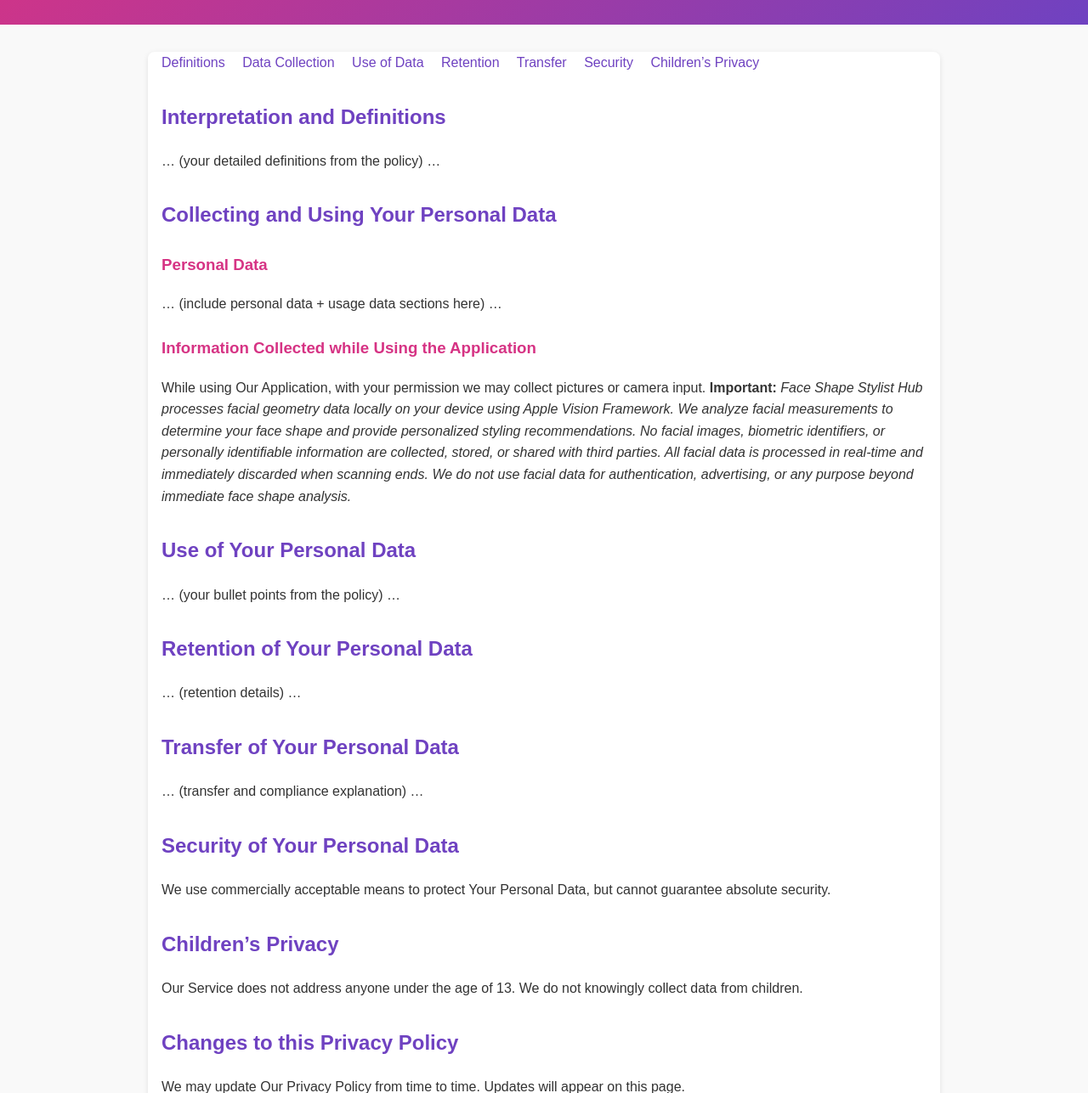
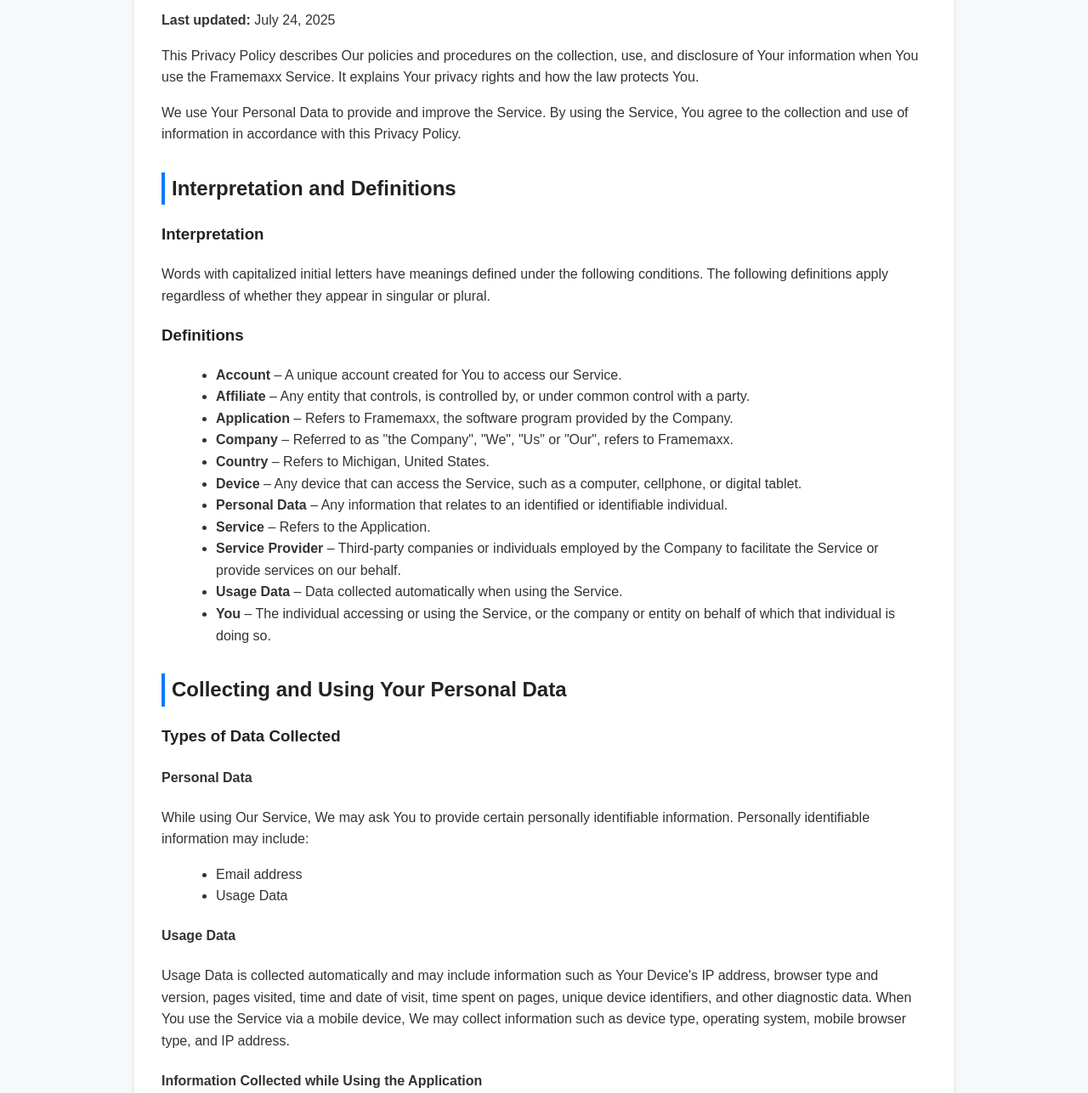
Before and after one commit to rainbn1/Framemaxx-Privacy-Policy, a plain HTML site: page index.html in a window 1280 px wide. Shown: the part 125-1412 px from the top of the page at 85% size. Drawn offline with Linux system fonts and the light colour scheme.

Commit message:
Update index.html

```diff
--- a/index.html
+++ b/index.html
@@ -2,130 +2,140 @@
 <html lang="en">
 <head>
   <meta charset="UTF-8" />
-  <meta name="viewport" content="width=device-width, initial-scale=1.0" />
+  <meta name="viewport" content="width=device-width, initial-scale=1.0"/>
   <title>Framemaxx Privacy Policy</title>
   <style>
     body {
-      font-family: Arial, sans-serif;
+      font-family: Arial, Helvetica, sans-serif;
       line-height: 1.6;
+      color: #333;
       margin: 0;
       padding: 0;
-      background: #f9f9f9;
-      color: #333;
+      background: #f8f9fa;
     }
-    header {
-      background: linear-gradient(135deg, #d63384, #6f42c1);
-      color: white;
-      padding: 2rem 1rem;
-      text-align: center;
+    .container {
+      max-width: 900px;
+      margin: auto;
+      padding: 2rem;
+      background: #fff;
+      box-shadow: 0 2px 8px rgba(0,0,0,0.1);
     }
-    header h1 {
-      margin: 0;
-      font-size: 2.2rem;
+    h1, h2, h3 {
+      color: #222;
     }
-    header p {
-      margin: 0.5rem 0 0;
-    }
-    main {
-      max-width: 900px;
-      margin: 2rem auto;
-      padding: 0 1rem;
-      background: white;
-      border-radius: 8px;
-      box-shadow: 0 2px 6px rgba(0,0,0,0.1);
+    h1 {
+      border-bottom: 2px solid #007BFF;
+      padding-bottom: 0.5rem;
     }
     h2 {
       margin-top: 2rem;
-      color: #6f42c1;
+      border-left: 4px solid #007BFF;
+      padding-left: 0.5rem;
     }
-    h3 {
-      margin-top: 1.5rem;
-      color: #d63384;
-    }
-    p, li {
-      margin-bottom: 1rem;
+    ul {
+      margin: 0.5rem 0 1rem 1.5rem;
     }
     footer {
+      margin-top: 3rem;
+      font-size: 0.9rem;
+      color: #666;
+      border-top: 1px solid #ddd;
+      padding-top: 1rem;
       text-align: center;
-      padding: 1rem;
-      font-size: 0.9rem;
-      background: #f1f1f1;
-      margin-top: 2rem;
-    }
-    nav {
-      margin: 1rem 0;
-    }
-    nav a {
-      margin-right: 1rem;
-      color: #6f42c1;
-      text-decoration: none;
-    }
-    nav a:hover {
-      text-decoration: underline;
-    }
-    code {
-      background: #f4f4f4;
-      padding: 0.2rem 0.4rem;
-      border-radius: 4px;
     }
   </style>
 </head>
 <body>
-  <header>
-    <h1>Framemaxx Privacy Policy</h1>
-    <p>Last updated: July 24, 2025</p>
-  </header>
+  <div class="container">
+    <h1>Privacy Policy for Framemaxx</h1>
+    <p><strong>Last updated:</strong> July 24, 2025</p>
 
-  <main>
-    <nav>
-      <a href="#interpretation">Definitions</a>
-      <a href="#data">Data Collection</a>
-      <a href="#use">Use of Data</a>
-      <a href="#retention">Retention</a>
-      <a href="#transfer">Transfer</a>
-      <a href="#security">Security</a>
-      <a href="#children">Children’s Privacy</a>
-    </nav>
+    <p>This Privacy Policy describes Our policies and procedures on the collection, use, and disclosure of Your information when You use the Framemaxx Service. It explains Your privacy rights and how the law protects You.</p>
+    <p>We use Your Personal Data to provide and improve the Service. By using the Service, You agree to the collection and use of information in accordance with this Privacy Policy.</p>
 
-    <h2 id="interpretation">Interpretation and Definitions</h2>
-    <p>… (your detailed definitions from the policy) …</p>
+    <h2>Interpretation and Definitions</h2>
+    <h3>Interpretation</h3>
+    <p>Words with capitalized initial letters have meanings defined under the following conditions. The following definitions apply regardless of whether they appear in singular or plural.</p>
 
-    <h2 id="data">Collecting and Using Your Personal Data</h2>
-    <h3>Personal Data</h3>
-    <p>… (include personal data + usage data sections here) …</p>
+    <h3>Definitions</h3>
+    <ul>
+      <li><strong>Account</strong> – A unique account created for You to access our Service.</li>
+      <li><strong>Affiliate</strong> – Any entity that controls, is controlled by, or under common control with a party.</li>
+      <li><strong>Application</strong> – Refers to Framemaxx, the software program provided by the Company.</li>
+      <li><strong>Company</strong> – Referred to as "the Company", "We", "Us" or "Our", refers to Framemaxx.</li>
+      <li><strong>Country</strong> – Refers to Michigan, United States.</li>
+      <li><strong>Device</strong> – Any device that can access the Service, such as a computer, cellphone, or digital tablet.</li>
+      <li><strong>Personal Data</strong> – Any information that relates to an identified or identifiable individual.</li>
+      <li><strong>Service</strong> – Refers to the Application.</li>
+      <li><strong>Service Provider</strong> – Third-party companies or individuals employed by the Company to facilitate the Service or provide services on our behalf.</li>
+      <li><strong>Usage Data</strong> – Data collected automatically when using the Service.</li>
+      <li><strong>You</strong> – The individual accessing or using the Service, or the company or entity on behalf of which that individual is doing so.</li>
+    </ul>
 
-    <h3>Information Collected while Using the Application</h3>
-    <p>While using Our Application, with your permission we may collect pictures or camera input.
-       <strong>Important:</strong> <em>Face Shape Stylist Hub processes facial geometry data locally on your device using Apple Vision Framework.
-       We analyze facial measurements to determine your face shape and provide personalized styling recommendations.
-       No facial images, biometric identifiers, or personally identifiable information are collected, stored, or shared with third parties.
-       All facial data is processed in real-time and immediately discarded when scanning ends.
-       We do not use facial data for authentication, advertising, or any purpose beyond immediate face shape analysis.</em></p>
+    <h2>Collecting and Using Your Personal Data</h2>
+    <h3>Types of Data Collected</h3>
+    <h4>Personal Data</h4>
+    <p>While using Our Service, We may ask You to provide certain personally identifiable information. Personally identifiable information may include:</p>
+    <ul>
+      <li>Email address</li>
+      <li>Usage Data</li>
+    </ul>
 
-    <h2 id="use">Use of Your Personal Data</h2>
-    <p>… (your bullet points from the policy) …</p>
+    <h4>Usage Data</h4>
+    <p>Usage Data is collected automatically and may include information such as Your Device's IP address, browser type and version, pages visited, time and date of visit, time spent on pages, unique device identifiers, and other diagnostic data. When You use the Service via a mobile device, We may collect information such as device type, operating system, mobile browser type, and IP address.</p>
 
-    <h2 id="retention">Retention of Your Personal Data</h2>
-    <p>… (retention details) …</p>
+    <h4>Information Collected while Using the Application</h4>
+    <p>With your permission, we may collect pictures and other information from your device's camera or photo library. <strong>Important:</strong> Face Shape Stylist Hub processes facial geometry data locally on your device using Apple Vision Framework. We analyze facial measurements to determine your face shape and provide personalized styling recommendations. <em>No facial images, biometric identifiers, or personally identifiable information are collected, stored, or shared with third parties.</em> All facial data is processed in real time and immediately discarded when scanning ends. We do not use facial data for authentication, advertising, or any purpose beyond immediate face shape analysis.</p>
 
-    <h2 id="transfer">Transfer of Your Personal Data</h2>
-    <p>… (transfer and compliance explanation) …</p>
+    <h2>Use of Your Personal Data</h2>
+    <ul>
+      <li>To provide and maintain our Service</li>
+      <li>To manage Your Account</li>
+      <li>For the performance of contracts</li>
+      <li>To contact You with updates or notifications</li>
+      <li>To provide You with news, special offers, and similar information (unless opted out)</li>
+      <li>To manage Your requests</li>
+      <li>For business transfers or restructuring</li>
+      <li>For analytics, improvements, and service evaluation</li>
+    </ul>
 
-    <h2 id="security">Security of Your Personal Data</h2>
-    <p>We use commercially acceptable means to protect Your Personal Data, but cannot guarantee absolute security.</p>
+    <h2>Retention of Your Personal Data</h2>
+    <p>We retain Your Personal Data only for as long as necessary for the purposes described here. Usage Data is generally retained for a shorter period unless used for security or legal obligations.</p>
 
-    <h2 id="children">Children’s Privacy</h2>
-    <p>Our Service does not address anyone under the age of 13. We do not knowingly collect data from children.</p>
+    <h2>Transfer of Your Personal Data</h2>
+    <p>Your information may be transferred to computers located outside of Your jurisdiction, where laws may differ. We ensure appropriate protections are in place before transferring data.</p>
 
-    <h2>Changes to this Privacy Policy</h2>
-    <p>We may update Our Privacy Policy from time to time. Updates will appear on this page.</p>
+    <h2>Disclosure of Your Personal Data</h2>
+    <p>We may disclose Your Personal Data:</p>
+    <ul>
+      <li>To comply with legal obligations</li>
+      <li>To protect rights or property</li>
+      <li>To investigate wrongdoing</li>
+      <li>To protect user safety or the public</li>
+      <li>In connection with business transfers</li>
+    </ul>
+
+    <h2>Security of Your Personal Data</h2>
+    <p>We use commercially acceptable means to protect Your Personal Data, but no electronic storage or transmission is 100% secure. Absolute security cannot be guaranteed.</p>
+
+    <h2>Children’s Privacy</h2>
+    <p>Our Service does not address anyone under the age of 13. We do not knowingly collect data from children. If You are a parent and discover Your child has provided data, please contact Us for removal.</p>
+
+    <h2>Links to Other Websites</h2>
+    <p>Our Service may contain links to other websites not operated by Us. We strongly advise reviewing their privacy policies. We have no responsibility for third-party practices.</p>
+
+    <h2>Changes to This Privacy Policy</h2>
+    <p>We may update Our Privacy Policy occasionally. Updates will be posted on this page with an updated "Last Updated" date.</p>
 
     <h2>Contact Us</h2>
-    <p>If you have any questions, you can contact us at: <a href="mailto:framemaxx@aol.com">framemaxx@aol.com</a></p>
-  </main>
+    <p>If you have questions about this Privacy Policy, contact us:</p>
+    <ul>
+      <li>Email: <a href="mailto:framemaxx@aol.com">framemaxx@aol.com</a></li>
+    </ul>
 
-  <footer>
-    &copy; 2025 Framemaxx. All rights reserved.
-  </footer>
+    <footer>
+      <p>© 2025 Framemaxx. All rights reserved.</p>
+    </footer>
+  </div>
 </body>
 </html>
```
